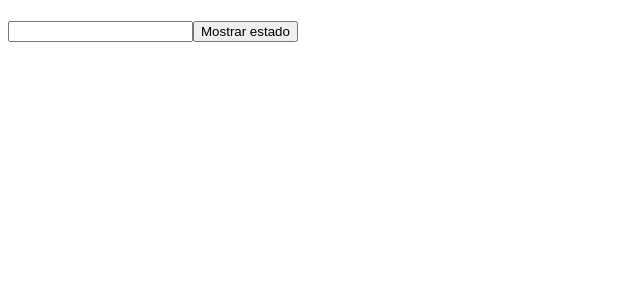
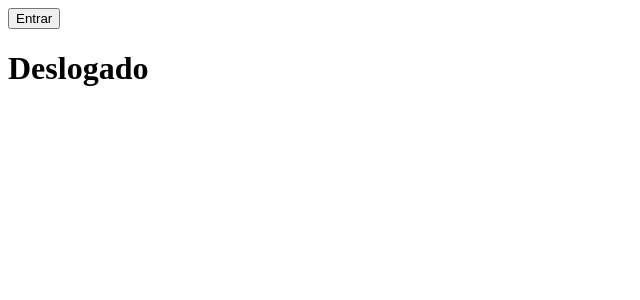
Before and after one commit to GilCarvalhal/fundamentos-react, a React (Create React App) app: page / in a window 1280 px wide. Shown: the top 300 px of the page, without its empty margins (0-640 px from the left). Built offline with nearby package versions, Linux system fonts and the light colour scheme.

Commit message:
Renderização Condicional

```diff
--- a/src/App.js
+++ b/src/App.js
@@ -2,27 +2,33 @@
 
 class App extends Component {
   constructor(props) {
-    super(props);
+    super();
 
     this.state = {
-      name: "",
+      signed: false,
     };
+    this.toggleState = this.toggleState.bind(this);
+  }
+
+  toggleState() {
+    this.setState({ signed: !this.state.signed });
   }
 
   render() {
     return (
-      <main>
-        <h1>{this.state.name}</h1>
-
-        <input
-          value={this.state.name}
-          onChange={(e) => this.setState({ name: e.target.value })}
-        />
-
-        <button onClick={() => console.log("Estado atual: ", this.state.name)}>
-          Mostrar estado
-        </button>
-      </main>
+      <>
+        {this.state.signed ? (
+          <>
+            <button onClick={this.toggleState}>Sair</button>
+            <h1>Logado</h1>
+          </>
+        ) : (
+          <>
+            <button onClick={this.toggleState}>Entrar</button>
+            <h1>Deslogado</h1>
+          </>
+        )}
+      </>
     );
   }
 }
```
Also changed, not shown: src/Button.js (deleted, +0 -12 lines).
